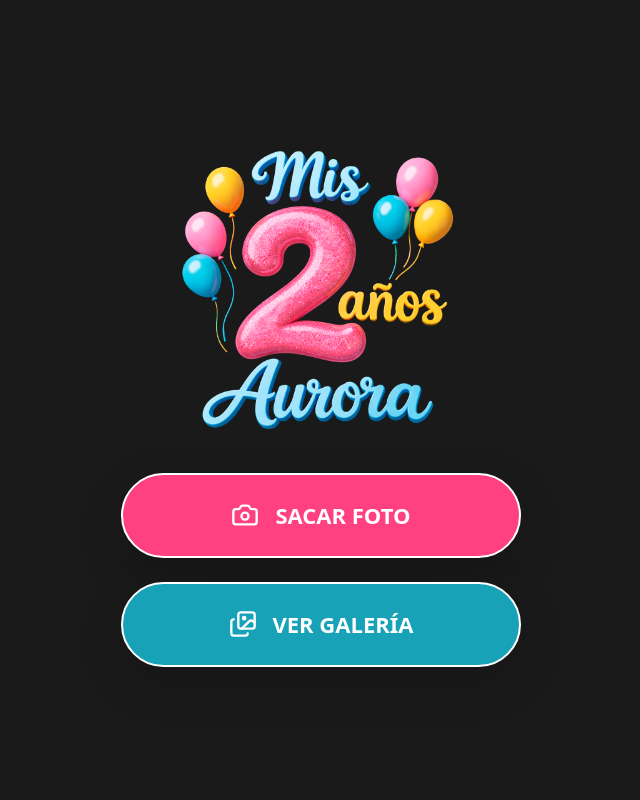
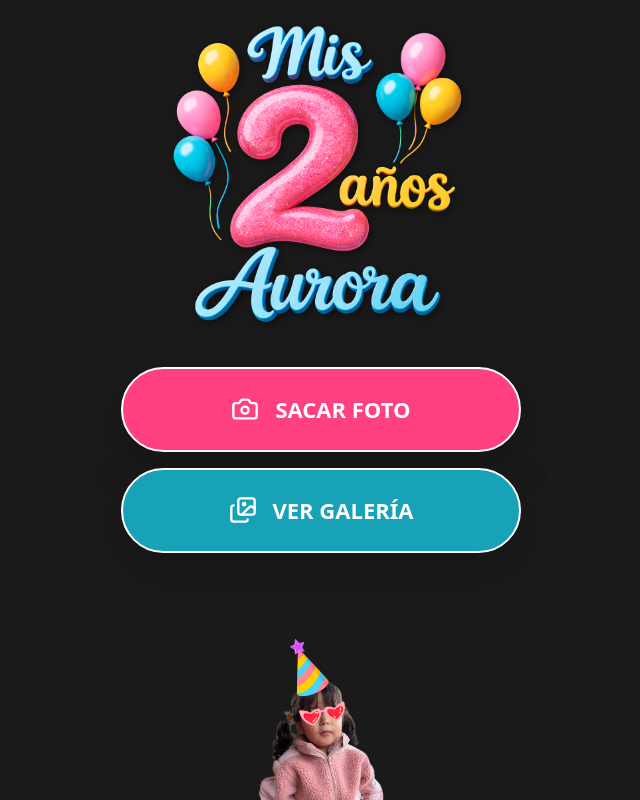
Before and after one commit to martinsosa5/cumple-aurora, a React (Vite) app: page / in a window 1280 px wide. Shown: the whole page, without its empty margins (319-959 px from the left). Built offline with nearby package versions, Linux system fonts and the light colour scheme.

Commit message:
agregue la imagen al app.jsx y cambie el marco de la foto

```diff
--- a/src/App.jsx
+++ b/src/App.jsx
@@ -3,38 +3,33 @@ import Camara from './components/Camara';
 import Galeria from './components/Galeria';
 import { ArrowLeft, Camera, Images } from 'lucide-react';
 
-// IMPORTANTE: Importamos la imagen del logo desde tu carpeta assets
-// Asegúrate de que el archivo se llame exactamente 'logo.png'
+// IMPORTANTE: Nombres de archivos actualizados
 import logoImg from './assets/img_home.png';
+import auroraImg from './assets/aurora-home.png';
 
 function App() {
   const [vistaActual, setVistaActual] = useState("menu");
 
   return (
-    /* AGREGAMOS justify-content-center AQUÍ para centrar todo horizontalmente */
-    <div className="container-fluid min-vh-100 py-4 d-flex align-items-center justify-content-center" style={{ backgroundColor: '#1a1a1a' }}>
+    <div className="container-fluid min-vh-100 pt-2 d-flex justify-content-center position-relative" style={{ backgroundColor: '#1a1a1a', overflowX: 'hidden' }}>
 
-      {/* Forzamos que la fila ocupe el ancho necesario y se centre */}
-      <div className="row justify-content-center w-100 m-0">
+      <div className="row justify-content-center w-100 m-0 animate__animated animate__fadeIn">
 
-        {/* El col-12 centrará el contenido de texto y componentes */}
         <div className="col-12 col-md-8 col-lg-6 text-center d-flex flex-column align-items-center">
 
           {/* MODO MENÚ */}
           {vistaActual === "menu" && (
-            <div className="d-flex flex-column gap-4 animate__animated animate__fadeIn w-100" style={{ maxWidth: '400px' }}>
+            <div className="d-flex flex-column gap-3 animate__animated animate__fadeIn w-100" style={{ maxWidth: '400px' }}>
 
-              {/* REEMPLAZO: h1 por la imagen del logo */}
-              <div className="w-100 d-flex justify-content-center">
+              <div className="w-100 d-flex justify-content-center mb-2">
                 <img
                   src={logoImg}
                   alt="Mis 2 años Aurora"
                   className="img-fluid"
                   style={{
-                    maxWidth: '80%', // Limitamos el ancho para que no toque los bordes
-                    height: 'auto',   // Mantenemos la proporción
-
-
+                    maxWidth: '85%',
+                    height: 'auto',
+                    filter: 'drop-shadow(2px 2px 4px rgba(0,0,0,0.5))'
                   }}
                 />
               </div>
@@ -61,7 +56,7 @@ function App() {
           {vistaActual === "camara" && (
             <div className="animate__animated animate__fadeIn w-100 d-flex flex-column align-items-center">
               <button
-                className="btn btn-sm mb-1 d-flex align-items-center fw-bold shadow"
+                className="btn btn-sm d-flex align-items-center fw-bold shadow"
                 style={{
                     borderRadius: '20px',
                     backgroundColor: '#ffeb3b',
@@ -73,7 +68,7 @@ function App() {
               >
                 <ArrowLeft size={20} className="me-2" /> Volver al Menú Principal
               </button>
-              <div className=" w-100 d-flex justify-content-center">
+              <div className="w-100 d-flex justify-content-center">
                 <Camara />
               </div>
             </div>
@@ -83,7 +78,7 @@ function App() {
           {vistaActual === "galeria" && (
             <div className="animate__animated animate__fadeIn w-100 d-flex flex-column align-items-center">
                <button
-                className="btn btn-sm mb-1 d-flex align-items-center fw-bold shadow"
+                className="btn btn-sm d-flex align-items-center fw-bold shadow"
                 style={{
                     borderRadius: '20px',
                     backgroundColor: '#ffeb3b',
@@ -103,6 +98,32 @@ function App() {
 
         </div>
       </div>
+
+      {/* IMAGEN DE AURORA - Solo se muestra en el MENU */}
+      {vistaActual === "menu" && (
+        <div
+          className="position-fixed animate__animated animate__fadeInUp"
+          style={{
+            bottom: '0',
+            left: '50%',
+            transform: 'translateX(-50%)',
+            zIndex: 1000,
+            lineHeight: '0'
+          }}
+        >
+          <img
+            src={auroraImg}
+            alt="Aurora"
+            className="img-fluid"
+            style={{
+              maxHeight: '170px',
+              width: 'auto',
+              display: 'block'
+            }}
+          />
+        </div>
+      )}
+
     </div>
   );
 }
--- a/src/components/Camara.jsx
+++ b/src/components/Camara.jsx
@@ -6,7 +6,7 @@ import { FaceMesh } from '@mediapipe/face_mesh';
 import { storage } from '../firebase';
 import { ref, uploadBytes } from "firebase/storage";
 
-import marcoImg from '../assets/marco.png';
+import marcoImg from '../assets/marco01.png';
 import lentesImg from '../assets/lentes.png';
 import gorroImg from '../assets/gorro.png';
 import iconoFiltroMenu from '../assets/icono_filtro.png';
```
Also changed, not shown: src/assets/aurora-home.png (added), 1 other file (tests, documents, lock files or other folders).
